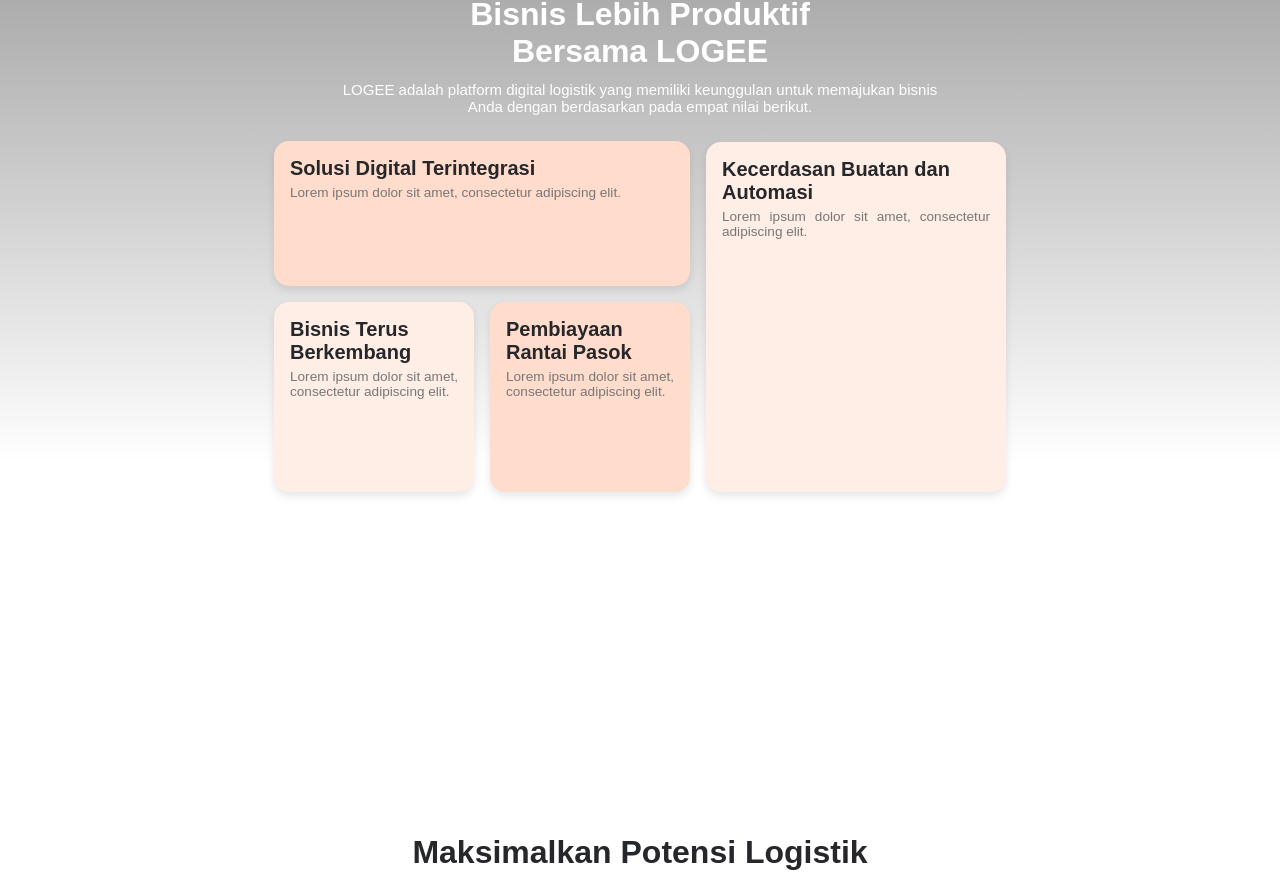
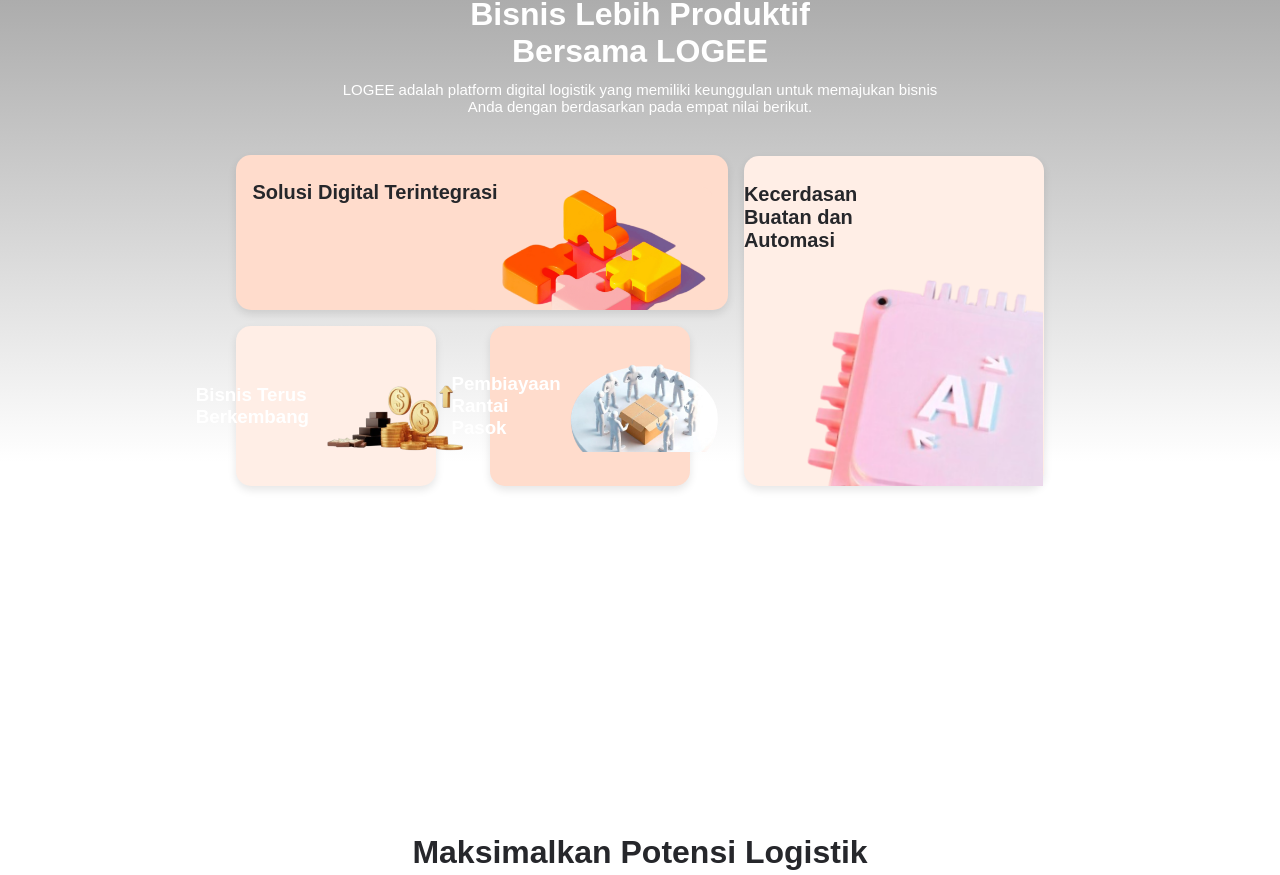
Before and after one commit to khaylabelva/Digistar-93, a React (Create React App) app in the folder digistar93/: page / in a window 1280 px wide. Shown: the part 1654-2529 px from the top of the page. Built offline with nearby package versions, Linux system fonts and the light colour scheme; a web font is replaced by a local one.

Commit message:
card 1 done

```diff
--- a/digistar93/src/App.css
+++ b/digistar93/src/App.css
@@ -621,7 +621,7 @@
 .benefit-container p {
   text-align: center;
   max-width: 49%;
-  margin: 1px auto 1px auto;
+  margin: 1px auto 15px auto;
   font-size: 15px;
 }
 
@@ -633,85 +633,117 @@
   justify-content: center;
 }
 
-.benefit-card {
-  padding: 1rem;
-  border-radius: 11px;
-  box-shadow: 0 4px 8px rgba(0, 0, 0, 0.1);
-  box-sizing: border-box;
-}
-
+/* Card One */
 .card-one {
   grid-column: 1 / span 2;
   width: 100%;
-  height: 145px;
+  height: 155px;
   background-color: #FFDCCC;
   margin-top: 25px;
+  padding: 1rem;
+  border-radius: 15px;
+  box-shadow: 0 4px 8px rgba(0, 0, 0, 0.1);
+  display: flex;
+  justify-content: center;
+  align-items: center;
 }
 
+.card-one h3 {
+  margin-bottom: 5rem;
+  margin-right: -2rem;
+  font-size: 1.25rem;
+  text-align: left;
+  color: #26272B;
+  z-index: 1;
+}
+
+.card-one img {
+  max-width: 100%;
+  max-height: 100%;
+  object-fit: contain;
+  margin-bottom: -31px;
+  margin-left: 0px;
+  z-index: 0;
+}
+
+/* Card Two */
 .card-two {
   grid-row: 2 / 4;
   width: 300px;
-  height: 350px;
+  height: 330px;
   align-self: start;
-  transform: translateY(-160px);
+  transform: translateY(-170px);
   background-color: #FFEEE6;
+  padding: 1rem;
+  border-radius: 15px;
+  box-shadow: 0 4px 8px rgba(0, 0, 0, 0.1);
+  display: flex;
+  justify-content: center;
+  align-items: center;
 }
 
+.card-two h3 {
+  margin-bottom: 13rem;
+  margin-right: -7rem;
+  font-size: 1.25rem;
+  text-align: left;
+  color: #26272B;
+  z-index: 1;
+}
+
+.card-two img {
+  max-width: 100%;
+  max-height: 100%;
+  object-fit: contain;
+  margin-bottom: -62px;
+  margin-left: 30px;
+  z-index: 0;
+}
+
+/* Card Three */
 .card-three {
   grid-column: 1 / 2;
   grid-row: 3 / 4;
   width: 200px;
-  height: 190px;
+  height: 160px;
   align-self: start;
-  transform: translateY(-160px);
+  transform: translateY(-170px);
   background-color: #FFEEE6;
+  padding: 1rem;
+  border-radius: 15px;
+  box-shadow: 0 4px 8px rgba(0, 0, 0, 0.1);
+  display: flex;
+  justify-content: center;
+  align-items: center;
 }
 
+.card-three img {
+  max-width: 100%;
+  max-height: 100%;
+  object-fit: contain;
+}
+
+/* Card Four */
 .card-four {
   grid-column: 2 / 3;
   grid-row: 3 / 4;
   width: 200px;
-  height: 190px;
+  height: 160px;
   align-self: start;
-  transform: translateY(-160px);
+  transform: translateY(-170px);
   background-color: #FFDCCC;
-}
-
-.benefit-card h3 {
-  margin-bottom: 0.3rem;
-  font-size: 1.25rem;
-  text-align: left;
-  color: #26272B;
-}
-
-.benefit-card p {
-  font-size: 0.850rem;
-  color: #777;
-  text-align: justify;
-  margin-left: 0;
-  padding-left: 0;
-}
-
-.benefit-card {
   padding: 1rem;
   border-radius: 15px;
   box-shadow: 0 4px 8px rgba(0, 0, 0, 0.1);
-  box-sizing: border-box;
+  display: flex;
+  justify-content: center;
+  align-items: center;
 }
 
-.benefit-card h3 {
-  margin-bottom: 0.3rem;
-  font-size: 1.25rem;
-  text-align: left;
-}
-
-.benefit-card p {
-  font-size: 0.850rem;
-  color: #777;
-  text-align: justify;
-  margin-left: 0;
-  padding-left: 0;
+.card-four img {
   max-width: 100%;
+  max-height: 100%;
+  object-fit: contain;
 }
 
 /* Services.css */
--- a/digistar93/src/component/Benefit.js
+++ b/digistar93/src/component/Benefit.js
@@ -1,26 +1,30 @@
 import React from 'react';
 import '../App.css';
+import card1 from '../assets/card1.png';  // Adjust the path to where your images are stored
+import card2 from '../assets/card2.png';
+import card3 from '../assets/card3.png';
+import card4 from '../assets/card4.png';
 
 const Benefit = () => {
   const benefits = [
     {
       title: 'Solusi Digital Terintegrasi',
-      description: 'Lorem ipsum dolor sit amet, consectetur adipiscing elit.',
+      image: card1,
       className: 'card-one',
     },
     {
       title: 'Kecerdasan Buatan dan Automasi',
-      description: 'Lorem ipsum dolor sit amet, consectetur adipiscing elit.',
+      image: card2,
       className: 'card-two',
     },
     {
       title: 'Bisnis Terus Berkembang',
-      description: 'Lorem ipsum dolor sit amet, consectetur adipiscing elit.',
+      image: card3,
       className: 'card-three',
     },
     {
       title: 'Pembiayaan Rantai Pasok',
-      description: 'Lorem ipsum dolor sit amet, consectetur adipiscing elit.',
+      image: card4,
       className: 'card-four',
     },
   ];
@@ -35,7 +39,7 @@
         {benefits.map((benefit, index) => (
           <div className={`benefit-card ${benefit.className}`} key={index}>
             <h3>{benefit.title}</h3>
-              <p>{benefit.description}</p>
+            <img src={benefit.image} alt={benefit.title} />
           </div>
         ))}
       </div>
```
Lines whose indentation alone changed are shown as unchanged.
